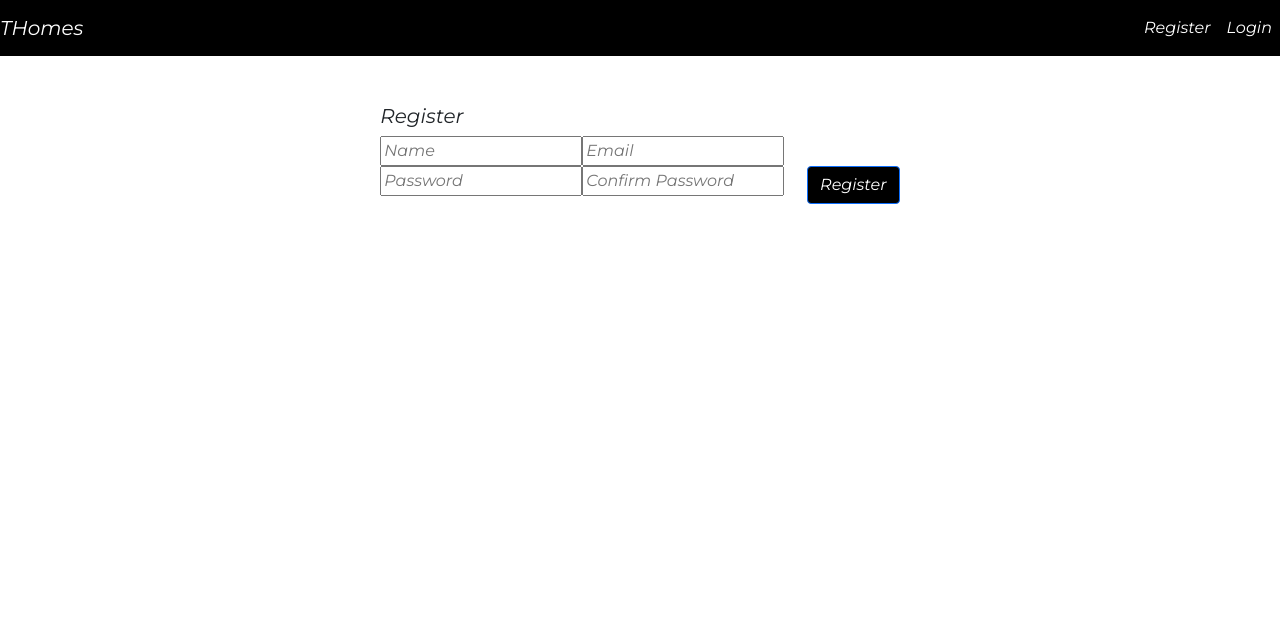
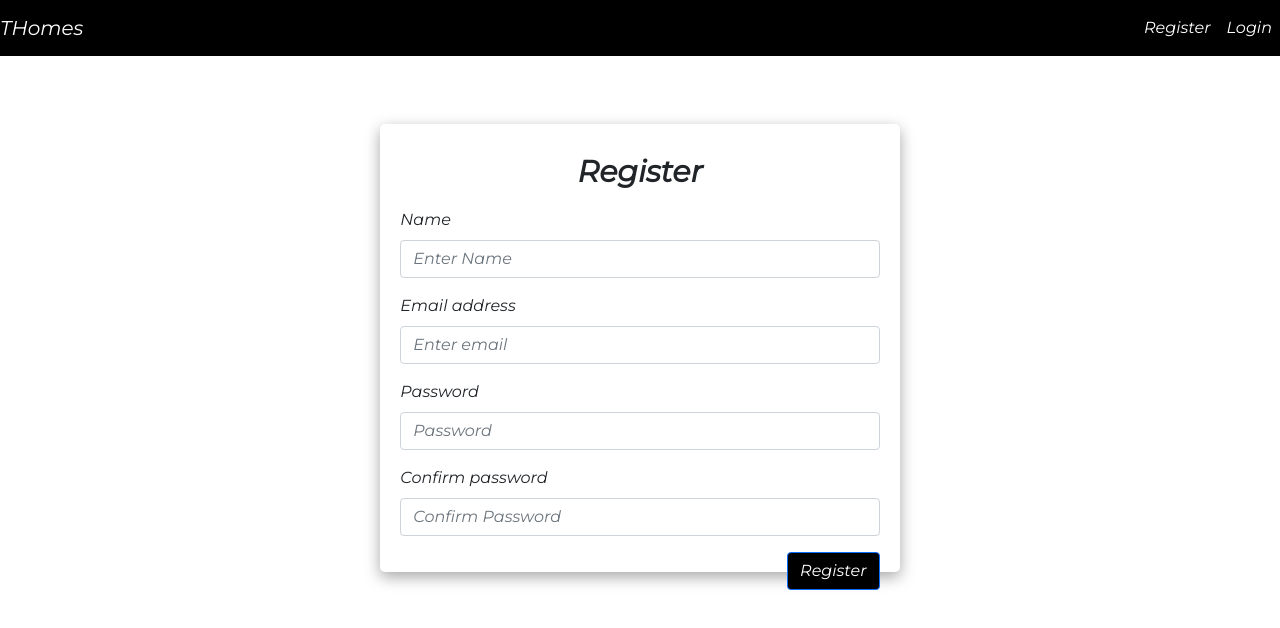
Before and after one commit to TempleOkosun/hotel-app, a React (Create React App) app in the folder frontend-web/: page /register in a window 1280 px wide. Shown: the top 628 px of the page. Built offline with nearby package versions, Linux system fonts and the light colour scheme.

Commit message:
completed login & registration frontend

```diff
--- a/frontend-web/src/pages/login/LoginScreen.js
+++ b/frontend-web/src/pages/login/LoginScreen.js
@@ -1,7 +1,64 @@
-import React from 'react'
+import React, { useState, useEffect } from 'react'
+
+import { Button, Form } from 'react-bootstrap'
+
+import './_LoginScreen.css'
 
 function LoginScreen() {
-  return <div> Login</div>
+  const [name, setName] = useState('')
+  const [email, setEmail] = useState('')
+  const [password, setPassword] = useState('')
+  const [confirmPassword, setConfirmPassword] = useState('')
+
+  function login(e) {
+    e.preventDefault()
+    if (password === confirmPassword) {
+      const user = {
+        name,
+        email,
+        password,
+        confirmPassword,
+      }
+      console.log(user)
+    } else {
+      alert('Passwords do not match')
+    }
+  }
+
+  return (
+    <div className="row justify-content-center mt-5">
+      <div className="col-md-5">
+        <div className="box-shadow">
+          <div>
+            <h2>Login</h2>
+            <Form>
+              <Form.Group className="mb-3" controlId="formGroupEmail">
+                <Form.Label>Email address</Form.Label>
+                <Form.Control
+                  type="email"
+                  placeholder="Enter email"
+                  value={email}
+                  onChange={(event) => setEmail(event.target.value)}
+                />
+              </Form.Group>
+              <Form.Group className="mb-3" controlId="formGroupPassword">
+                <Form.Label>Password</Form.Label>
+                <Form.Control
+                  type="password"
+                  placeholder="Password"
+                  value={password}
+                  onChange={(event) => setPassword(event.target.value)}
+                />
+              </Form.Group>
+              <Button variant="primary" type="submit" onClick={login}>
+                Login
+              </Button>
+            </Form>
+          </div>
+        </div>
+      </div>
+    </div>
+  )
 }
 
 export default LoginScreen
--- /dev/null
+++ b/frontend-web/src/pages/login/_LoginScreen.css
@@ -0,0 +1,6 @@
+h2 {
+  font-size: 30px;
+  padding: 10px;
+  font-weight: bold;
+  text-align: center;
+}
--- a/frontend-web/src/pages/register/RegisterScreen.js
+++ b/frontend-web/src/pages/register/RegisterScreen.js
@@ -1,4 +1,8 @@
 import React, { useState, useEffect } from 'react'
+
+import { Button, Form } from 'react-bootstrap'
+
+import './_RegisterScreen.css'
 
 function RegisterScreen() {
   const [name, setName] = useState('')
@@ -6,7 +10,8 @@ function RegisterScreen() {
   const [password, setPassword] = useState('')
   const [confirmPassword, setConfirmPassword] = useState('')
 
-  function register() {
+  function register(e) {
+    e.preventDefault()
     if (password === confirmPassword) {
       const user = {
         name,
@@ -14,31 +19,58 @@ function RegisterScreen() {
         password,
         confirmPassword,
       }
+      console.log(user)
     } else {
       alert('Passwords do not match')
     }
   }
 
   return (
-    <div>
     <div className="row justify-content-center mt-5">
       <div className="col-md-5">
+        <div className="box-shadow">
           <div>
-            <h1>Register</h1>
-            <input
-              type="text"
-              className=" form control"
+            <h2>Register</h2>
+            <Form>
+              <Form.Group className="mb-3" controlId="formGroupName">
+                <Form.Label>Name</Form.Label>
+                <Form.Control
+                  placeholder="Enter Name"
                   value={name}
                   onChange={(event) => setName(event.target.value)}
-              placeholder="Name"
                 />
-            <input type="text" className=" form control" placeholder="Email" />
-            <input type="text" className=" form control" placeholder="Password" />
-            <input type="text" className=" form control" placeholder="Confirm Password" />
-
-            <button className="btn btn-primary" onChange={register}>
+              </Form.Group>
+              <Form.Group className="mb-3" controlId="formGroupEmail">
+                <Form.Label>Email address</Form.Label>
+                <Form.Control
+                  type="email"
+                  placeholder="Enter email"
+                  value={email}
+                  onChange={(event) => setEmail(event.target.value)}
+                />
+              </Form.Group>
+              <Form.Group className="mb-3" controlId="formGroupPassword">
+                <Form.Label>Password</Form.Label>
+                <Form.Control
+                  type="password"
+                  placeholder="Password"
+                  value={password}
+                  onChange={(event) => setPassword(event.target.value)}
+                />
+              </Form.Group>
+              <Form.Group className="mb-3" controlId="formGroupConfirmPassword">
+                <Form.Label>Confirm password</Form.Label>
+                <Form.Control
+                  type="password"
+                  placeholder="Confirm Password"
+                  value={confirmPassword}
+                  onChange={(event) => setConfirmPassword(event.target.value)}
+                />
+              </Form.Group>
+              <Button variant="primary" type="submit" onClick={register}>
                 Register
-            </button>
+              </Button>
+            </Form>
           </div>
         </div>
       </div>
--- /dev/null
+++ b/frontend-web/src/pages/register/_RegisterScreen.css
@@ -0,0 +1,6 @@
+h2 {
+  font-size: 30px;
+  padding: 10px;
+  font-weight: bold;
+  text-align: center;
+}
```
Lines whose indentation alone changed are shown as unchanged.
